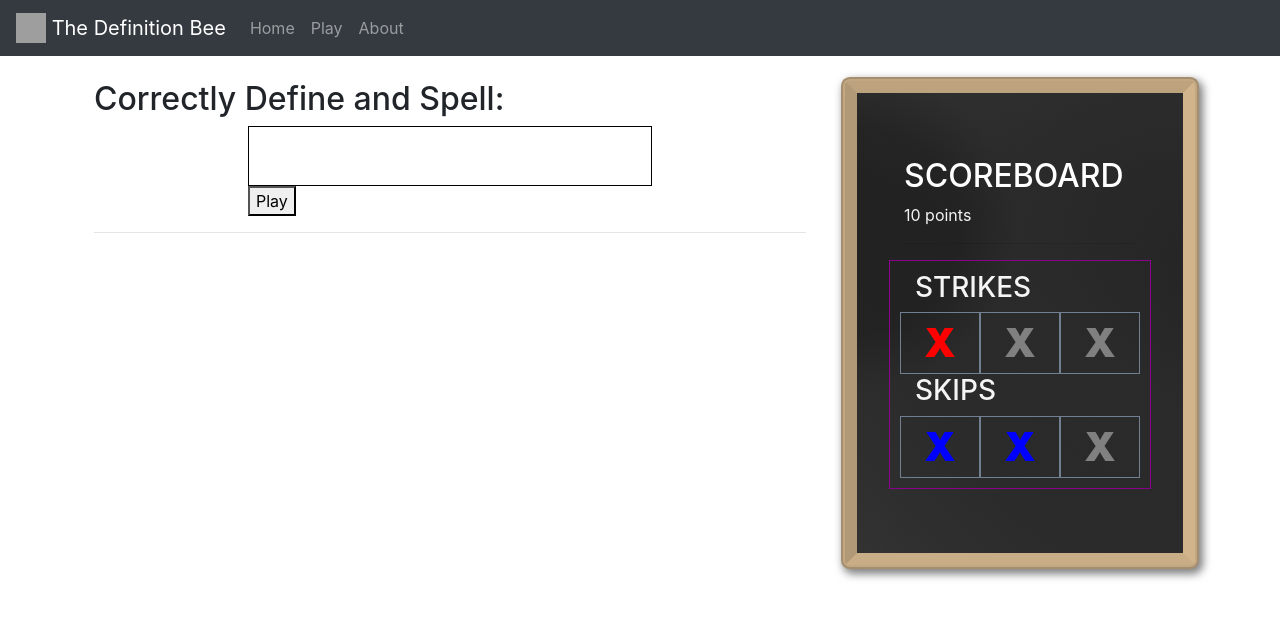
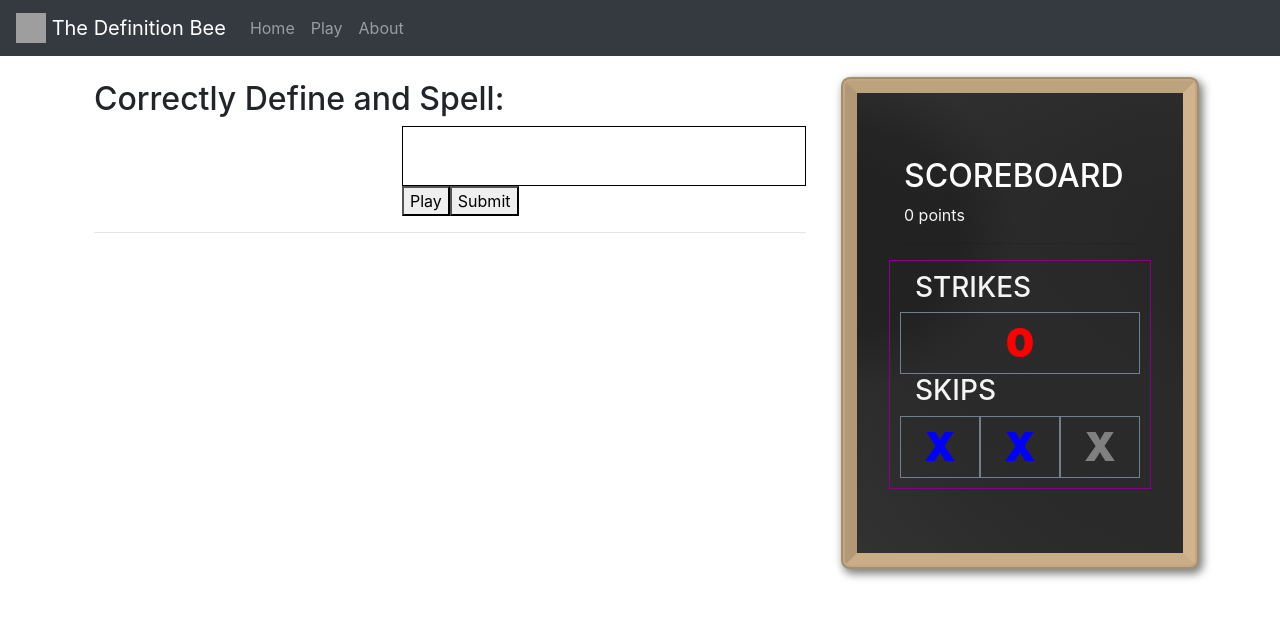
Before and after one commit to ronscode/definition-bee, a React (Create React App) app in the folder definition-bee/: page /play in a window 1280 px wide. Shown: the top 618 px of the page. Built offline with nearby package versions, Linux system fonts and the light colour scheme; grey boxes are pictures that could not be loaded.

Commit message:
adding temp working submit action

```diff
--- a/definition-bee/src/components/Play.jsx
+++ b/definition-bee/src/components/Play.jsx
@@ -1,9 +1,9 @@
 import React from "react";
 import { Jumbotron, Container, Row, Col, Image, Button, ToggleButtonGroup } from "react-bootstrap";
 import "./Home.css";
-import "./Play.css"
-import axios from 'axios'
-import PlayCountdown from "./PlayCountdown";
+import "./Play.css";
+import axios from 'axios';
+
 
 
 
@@ -13,14 +13,14 @@ let Play = ({loadDefinition, loadGame, word, questionNumber, answer, score, stri
   const startGame = ()=>{
     axios.get('/definition/random').then(({data}) => {
       loadGame(data)
-      console.log(data)
         // dispatch({type: "LOAD_DEFINITON", definition: data.definition});
     }).catch()
   }
 
   const submitAnswer = (e)=> {
     e.preventDefault()
-    answer(e.target)
+    answer(e.target.value)
+    console.log(e.target.value)
     // dispatch({type: "ANSWER", submittedAnswer: e.target.value})
     axios.get('/definition/random').then(({data}) => {
       loadDefinition(data)
@@ -45,13 +45,14 @@ let Play = ({loadDefinition, loadGame, word, questionNumber, answer, score, stri
             <Row>
               <Col></Col>
               <Col>
-              <form onSubmit = {()=>submitAnswer}>
+              <form>
                 <input className="definitionAnswer" type="text" />
               </form>
 
               <button onClick = {()=>startGame()}>Play</button>
+              <button onClick = {(e) => submitAnswer(e)}>Submit</button>
               </Col>
-              <Col></Col>
+
             </Row>
 
             <Row>
@@ -66,15 +67,15 @@ let Play = ({loadDefinition, loadGame, word, questionNumber, answer, score, stri
     <Jumbotron className="jumboChalkboard">
             <Col>
               <h2 className="homeChalkWhite">SCOREBOARD</h2>
-              <p>10 points</p>
+              <p>{score} points</p>
               <hr />
               <Row className="strikesBox">
                 <Col>
                   <h3>STRIKES</h3>
                   <Row className="strikeCount">
-                  <Col className="strike">X</Col>
-                  <Col className="noStrike">X</Col>
-                  <Col className="noStrike">X</Col>
+                  <Col className="strike">{strike}</Col>
+                  {/* <Col className="noStrike">X</Col>
+                  <Col className="noStrike">X</Col> */}
                   </Row>
 
                 </Col>
--- a/definition-bee/src/containers/playContainer.js
+++ b/definition-bee/src/containers/playContainer.js
@@ -18,7 +18,7 @@ const mapStateToProps=(state)=>{
 const mapDispatchToProps = (dispatch)=>{
     return{
         loadGame : (definition) => dispatch({ type: "LOAD_GAME", definition: definition }),
-        answer : (answer) => dispatch({ type: "ANSWER", answer : answer }),
+        answer : (answer) => dispatch({ type: "ANSWER", submittedAnswer : answer }),
         loadDefinition : (definition) => {
             console.log()
             dispatch({ type: "LOAD_DEFINITION" , definition: definition})
--- a/definition-bee/src/reducer.js
+++ b/definition-bee/src/reducer.js
@@ -48,7 +48,6 @@ let initialState = {
 let reducer = (state = initialState, actions) =>{
 
     let { type, submittedAnswer, definition } = actions
-    console.log("yo")
     switch(type){
 
         // case "RESET_TIMER":
@@ -106,20 +105,19 @@ let reducer = (state = initialState, actions) =>{
 
 
         case "ANSWER":
-            if (submittedAnswer == state.definition.word) {
+            console.log(submittedAnswer)
+            if (submittedAnswer === state.question.word) {
                 return {
                     ...state,
-                    score: state.score + 1
+                    //score: state.score++,
                 }
             } else {
                 return {
                     ...state,
                     score: state.score - 1,
-                    strike : state.strike + 1
+                    strike : state.strike++
                 }
             }
-
-
 
         case "LOAD_DEFINITION":
             console.log(definition)
```
